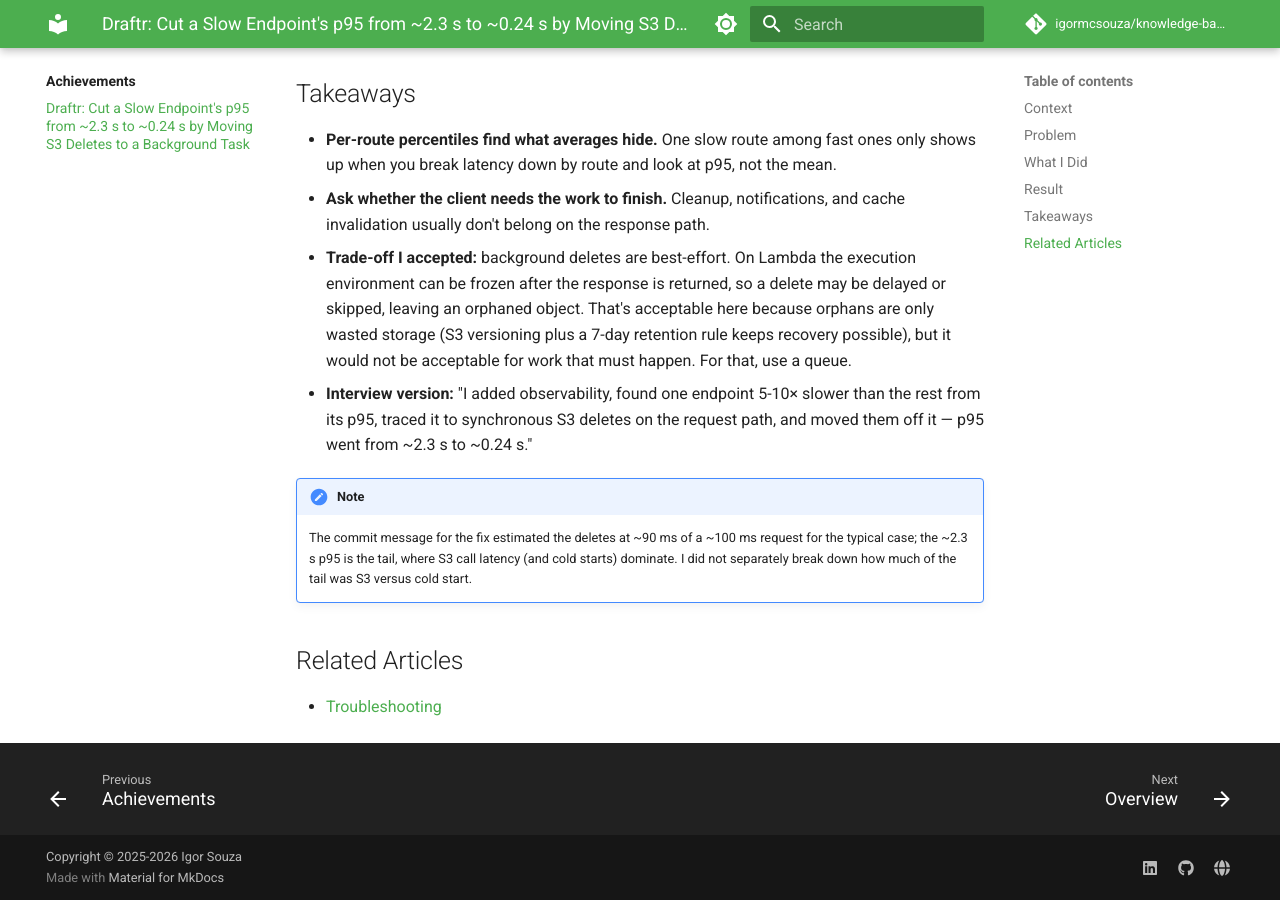
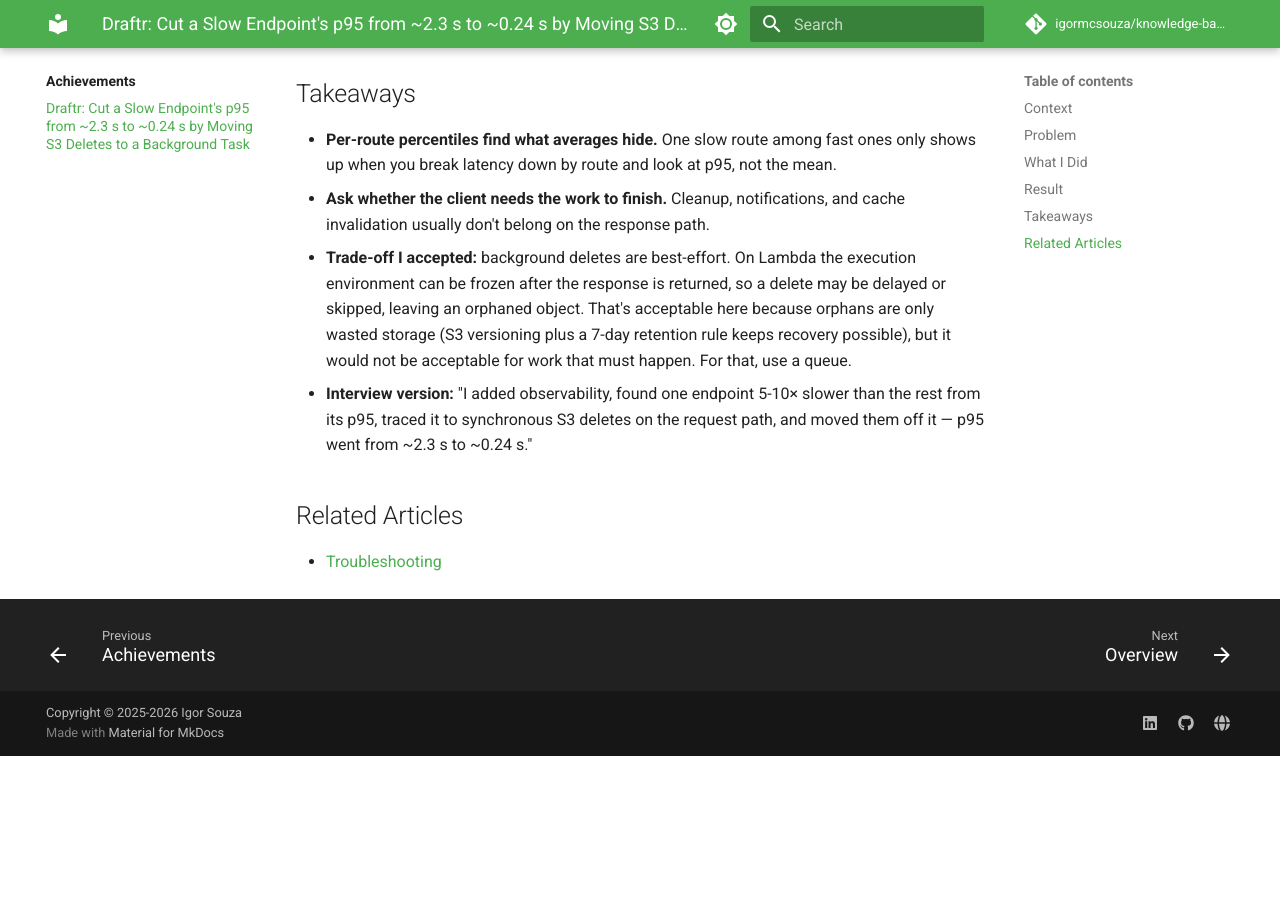
Before and after one commit to igormcsouza/knowledge-base, an MkDocs documentation site: the page built from docs/achievements/draftr-p95-latency-background-s3-deletes.md, in a window 1280 px wide and 900 px high, scrolled down 2170 px. Built offline with MkDocs 1.6.1 and Material for MkDocs 9.7.7, drawn with Linux system fonts in a browser that asks for light colours; comment, search, counter and statistics services are not loaded; after the commit the page ends 2926 px from its top, so only the background shows below that.

Commit message:
docs: drop note from Draftr achievement entry
Co-Authored-By: Claude Sonnet 5.5 <noreply@anthropic.com>

```diff
--- a/docs/achievements/draftr-p95-latency-background-s3-deletes.md
+++ b/docs/achievements/draftr-p95-latency-background-s3-deletes.md
@@ -106,12 +106,6 @@ Roughly a 10× improvement on the one slow endpoint, with a three-line diff per
   rest from its p95, traced it to synchronous S3 deletes on the request path, and moved
   them off it — p95 went from ~2.3 s to ~0.24 s."
 
-!!! note
-    The commit message for the fix estimated the deletes at ~90 ms of a ~100 ms request
-    for the typical case; the ~2.3 s p95 is the tail, where S3 call latency (and cold
-    starts) dominate. I did not separately break down how much of the tail was S3 versus
-    cold start.
-
 ## Related Articles
 
 - [Troubleshooting](../troubleshooting/index.md)
```
